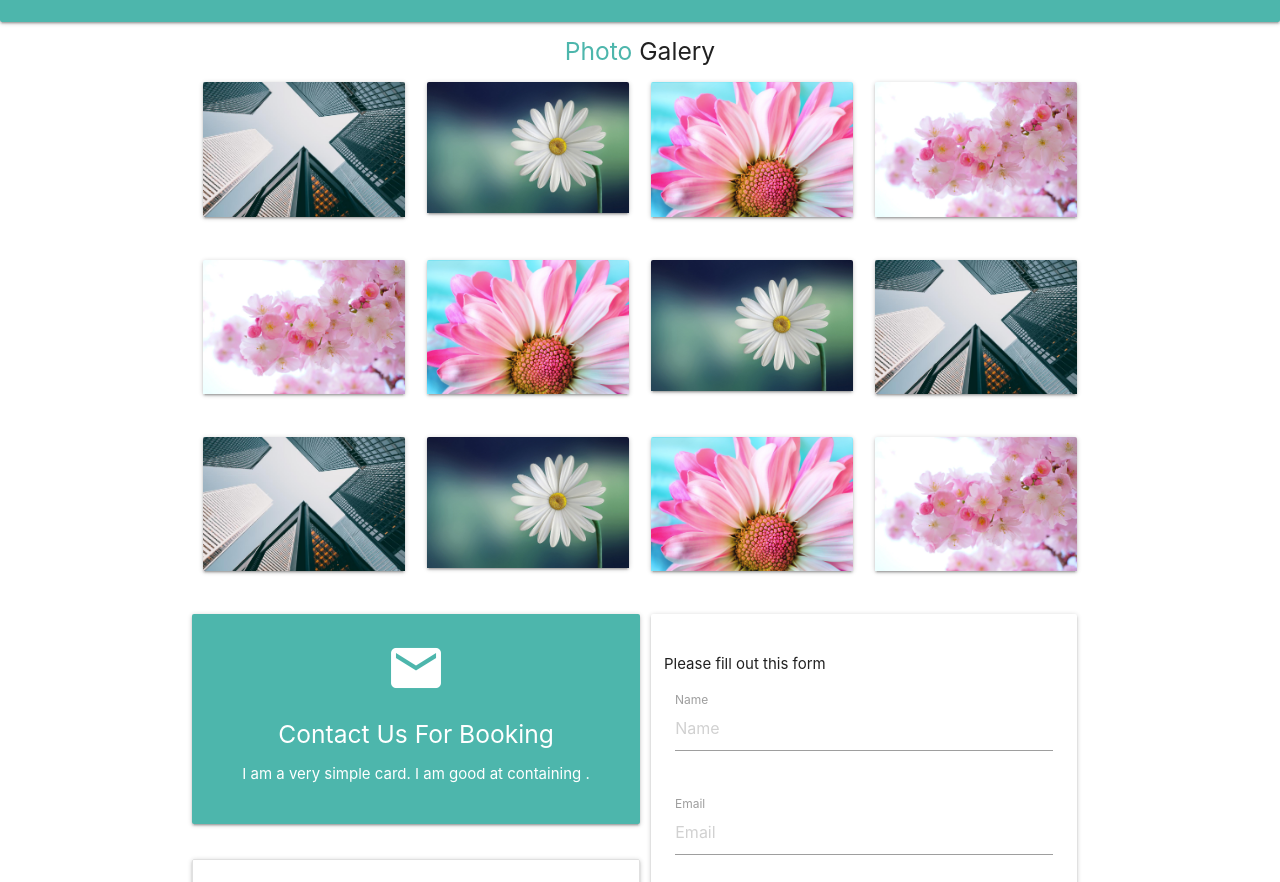
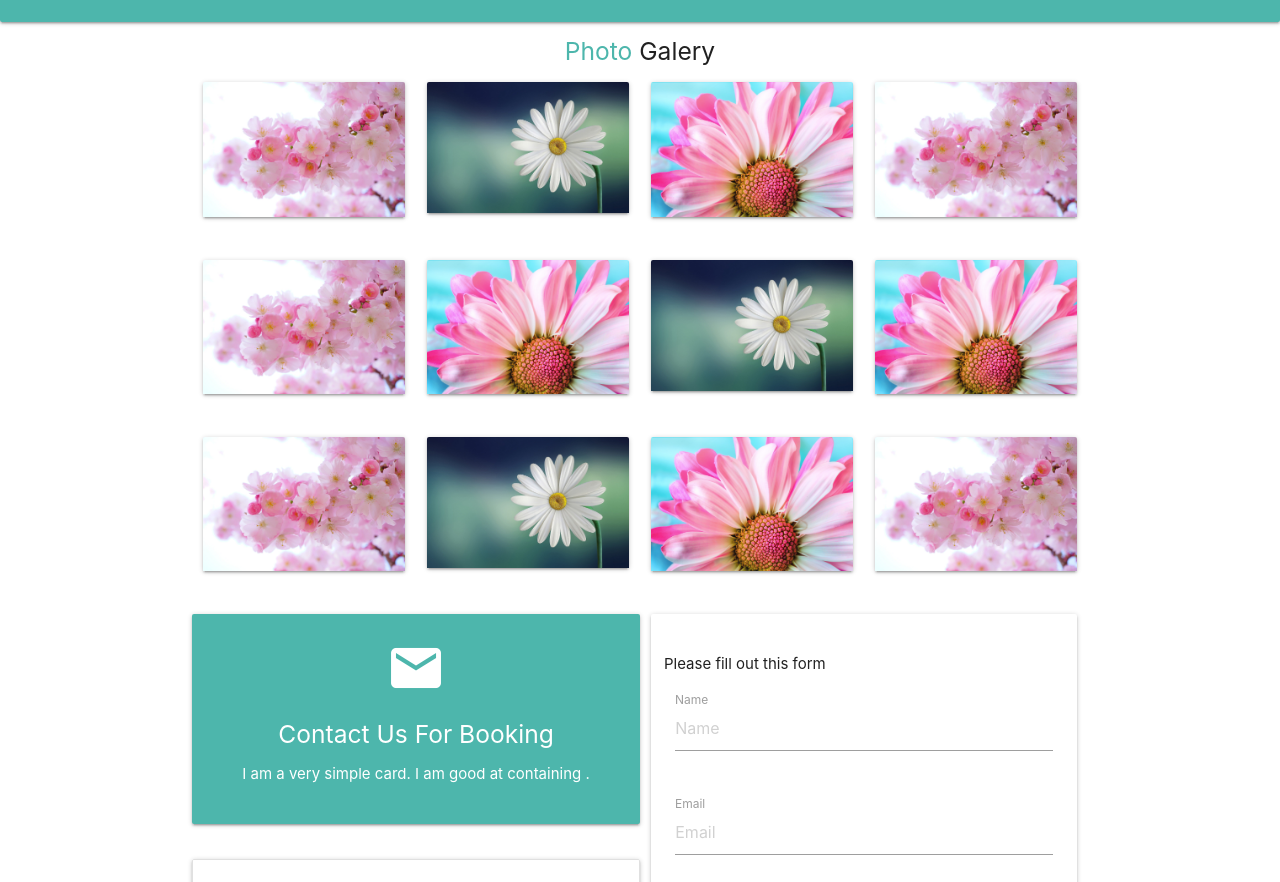
Before and after one commit to Hadizatou89/227, a plain HTML site: page index.html in a window 1280 px wide. Shown: the part 1423-2305 px from the top of the page. Drawn offline with nearby package versions, Linux system fonts and the light colour scheme.

Commit message:
commit 277V

```diff
--- a/index.html
+++ b/index.html
@@ -175,13 +175,13 @@
   </div>
 <!--photo-->
 <div>
-  <div class="container">
+   <div class="container">
     <h5 class="center"><span class="teal-text text-lighten-2 ">Photo </span> Galery</h5>
     <div class="row">
       <div class="col s3">
         <div class="card">
           <div class="card-image">
-            <img src="é.jpg">
+            <img src="s.jpg">
           </div>
        </div>
       </div>
@@ -232,7 +232,7 @@
       <div class="col s3">
         <div class="card">
           <div class="card-image">
-            <img src="é.jpg">
+            <img src="d.jpg">
           </div>
        </div>
       </div>
@@ -241,7 +241,7 @@
       <div class="col s3">
         <div class="card">
           <div class="card-image">
-            <img src="é.jpg">
+            <img src="s.jpg">
           </div>
        </div>
       </div>
```
